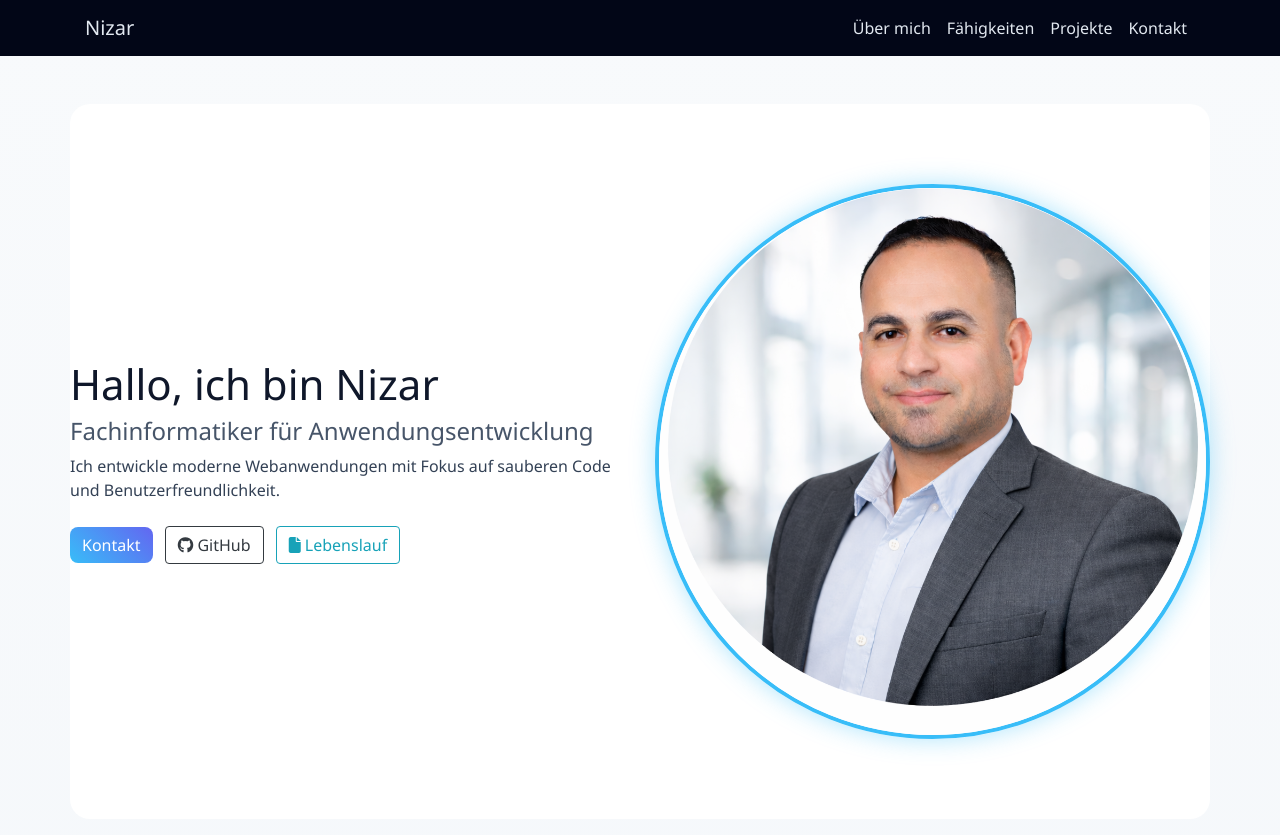
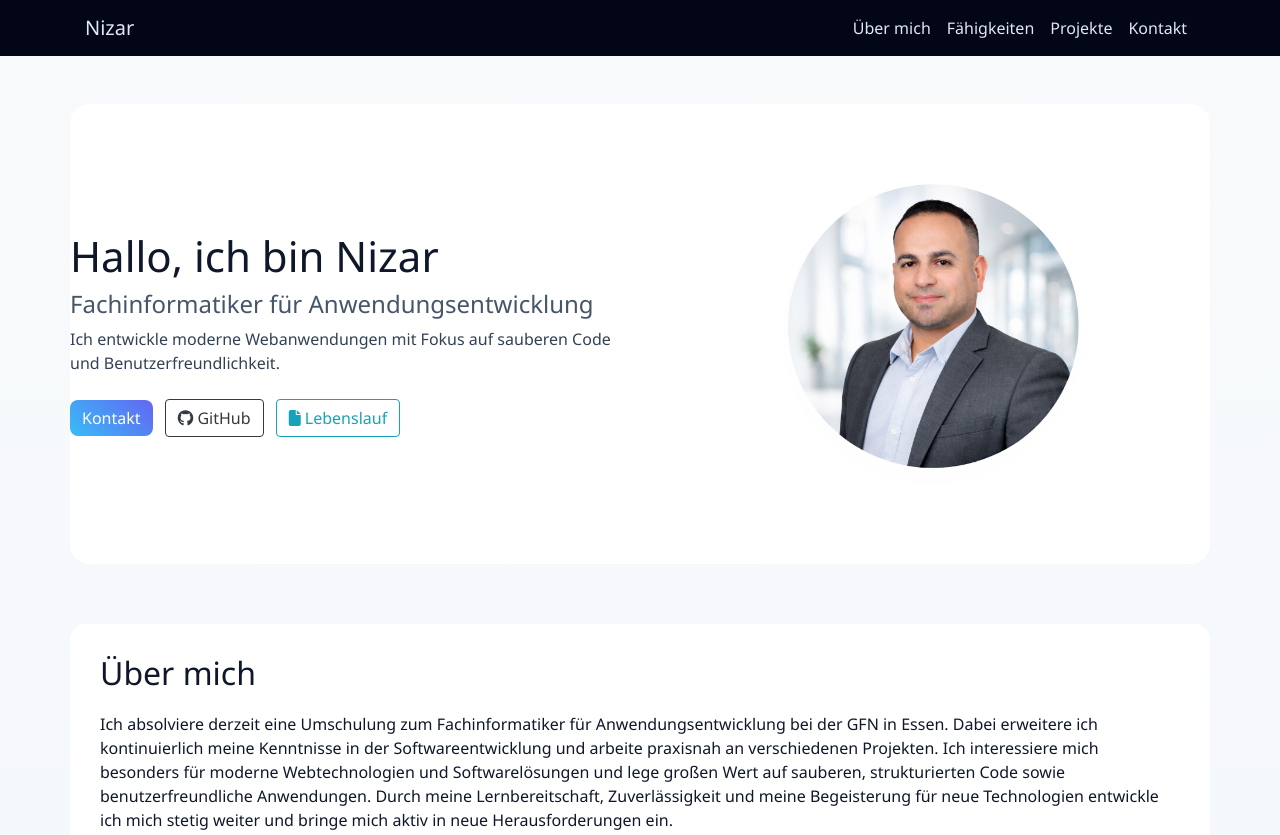
Before and after one commit to nizaro91-creator/personal-portfolio, a plain HTML site: page index.html in a window 1280 px wide. Shown: the top 835 px of the page. Drawn offline with nearby package versions, Linux system fonts and the light colour scheme.

Commit message:
styles.css

```diff
--- a/styles.css
+++ b/styles.css
@@ -44,9 +44,11 @@ html {
 }
 
 .profile-img {
-    border: 4px solid #38bdf8;
-    box-shadow: 0 0 25px rgba(56, 189, 248, 0.4);
-    transition: 0.4s;
+    width: 300px;
+    height: 300px;
+    object-fit: cover;
+    border-radius: 50%;
+}
 }
 
 .profile-img:hover {
```
